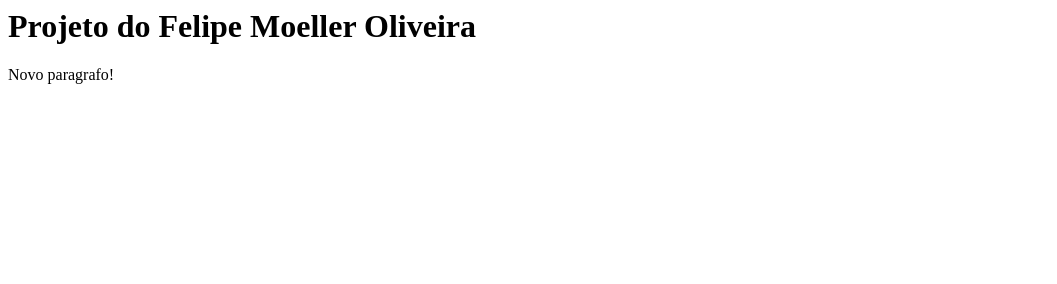
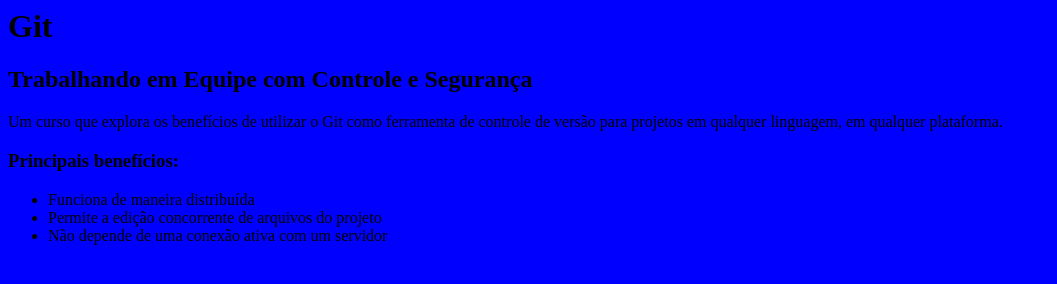
Before and after one commit to Moeller35/curso-git, a plain HTML site: page index.html in a window 1280 px wide. Shown: the whole page, without its empty margins (0-1057 px from the left). Drawn offline with Linux system fonts and the light colour scheme.

Commit message:
inicio do design

```diff
--- /dev/null
+++ b/estilo.css
@@ -0,0 +1,3 @@
+body{
+    background-color: blue;
+}
--- a/index.html
+++ b/index.html
@@ -1,8 +1,22 @@
 <html>
-    <head>
-    </head>
-    <body>
-        <h1>Projeto do Felipe Moeller Oliveira</h1>
-        <p>Novo paragrafo!</p>
-    </body>
+
+<head>
+    <link rel="stylesheet" href="estilo.css">
+</head>
+
+<body>
+    <h1>Git</h1>
+    <h2>Trabalhando em Equipe com Controle e Segurança</h2>
+
+    <p>Um curso que explora os benefícios de utilizar o Git como ferramenta de controle de versão para projetos em
+        qualquer linguagem, em qualquer plataforma.</p>
+
+    <h3>Principais benefícios:</h3>
+    <ul>
+        <li>Funciona de maneira distribuída</li>
+        <li>Permite a edição concorrente de arquivos do projeto</li>
+        <li>Não depende de uma conexão ativa com um servidor</li>
+    </ul>
+</body>
+
 </html>
```
